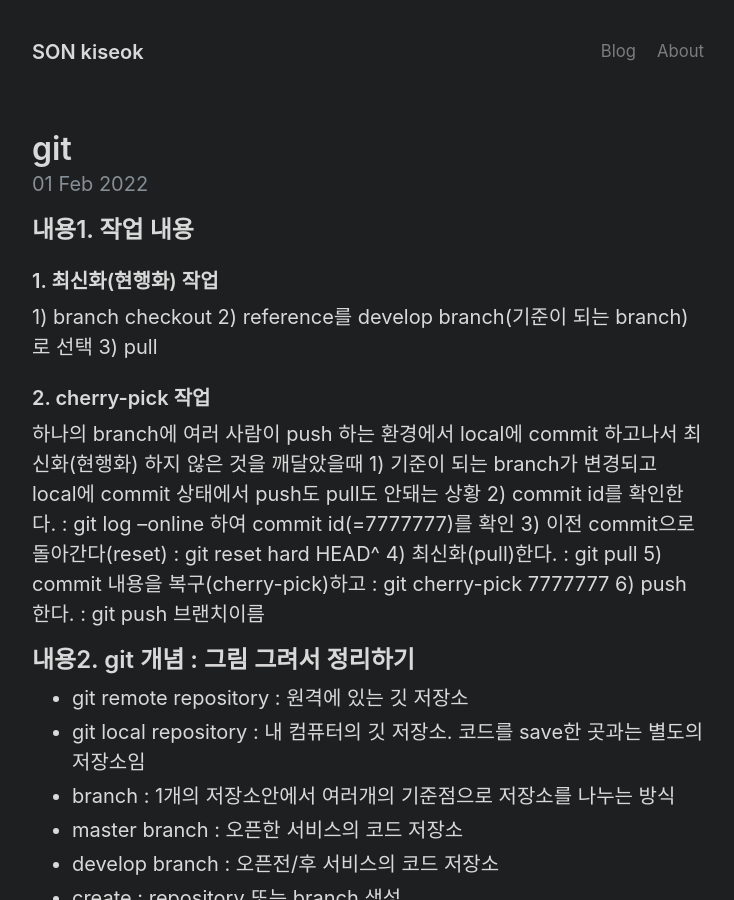
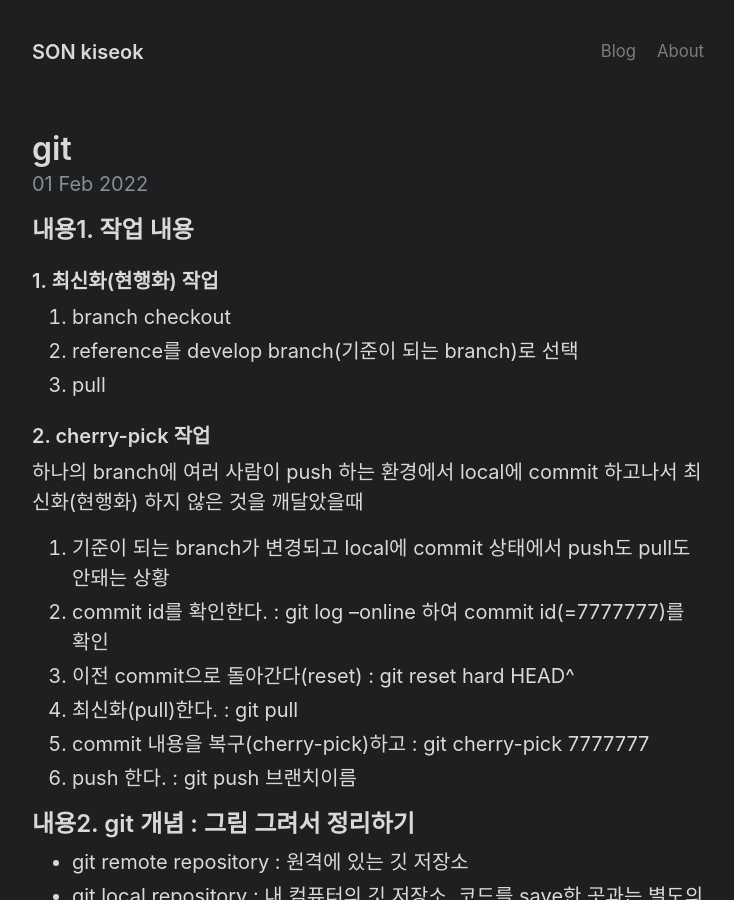
Before and after one commit to son1004007/son1004007.github.io, a Jekyll site: the page built from _posts/2022-02-01-git.md, in a window 1280 px wide and 900 px high. Shown: the whole window, without its empty margins (272-1006 px from the left). Built offline with Jekyll 4.4.1, drawn with Linux system fonts in a browser that asks for light colours.

Commit message:
Update 2022-02-01-git.md

```diff
--- a/_posts/2022-02-01-git.md
+++ b/_posts/2022-02-01-git.md
@@ -5,18 +5,18 @@ title: git
 
 ## 내용1. 작업 내용
 ### 1. 최신화(현행화) 작업
-1) branch checkout
-2) reference를 develop branch(기준이 되는 branch)로 선택
-3) pull
+1. branch checkout
+2. reference를 develop branch(기준이 되는 branch)로 선택
+3. pull
 
 ### 2. cherry-pick 작업
 하나의 branch에 여러 사람이 push 하는 환경에서 local에 commit 하고나서 최신화(현행화) 하지 않은 것을 깨달았을때
-1) 기준이 되는 branch가 변경되고 local에 commit 상태에서 push도 pull도 안돼는 상황
-2) commit id를 확인한다. : git log --online 하여 commit id(=7777777)를 확인
-3) 이전 commit으로 돌아간다(reset) : git reset hard HEAD^
-4) 최신화(pull)한다. : git pull
-5) commit 내용을 복구(cherry-pick)하고 : git cherry-pick 7777777
-6) push 한다. : git push 브랜치이름
+1. 기준이 되는 branch가 변경되고 local에 commit 상태에서 push도 pull도 안돼는 상황
+2. commit id를 확인한다. : git log --online 하여 commit id(=7777777)를 확인
+3. 이전 commit으로 돌아간다(reset) : git reset hard HEAD^
+4. 최신화(pull)한다. : git pull
+5. commit 내용을 복구(cherry-pick)하고 : git cherry-pick 7777777
+6. push 한다. : git push 브랜치이름
 
 ## 내용2. git 개념 : 그림 그려서 정리하기
 - git remote repository : 원격에 있는 깃 저장소
```
